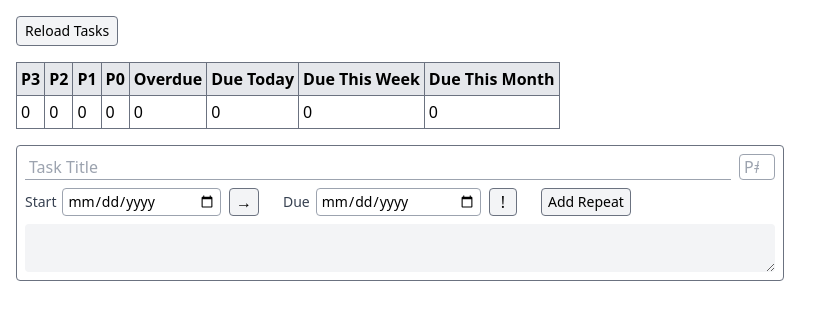
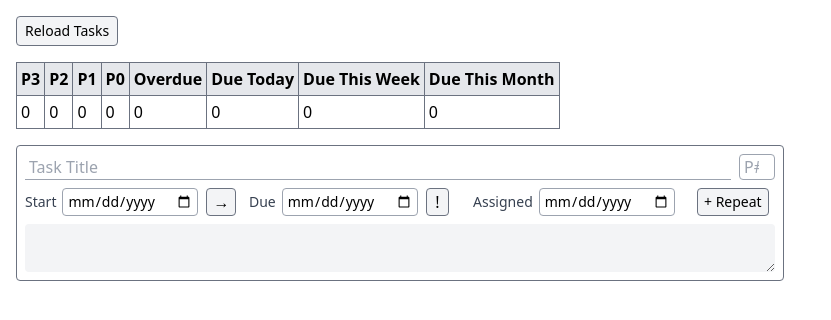
Before and after one commit to karagenit/todo, a Flask app: page / in a window 1280 px wide. Shown: the top 320 px of the page, without its empty margins (0-831 px from the left). Run offline with Flask 3, Linux system fonts and the light colour scheme; some libraries are stand-ins or nearby versions.

Commit message:
Add Assigned Input

```diff
--- a/templates/index.html
+++ b/templates/index.html
@@ -48,18 +48,22 @@
                 {% endif %}
             </div>
             <div class="flex flex-row flex-wrap mb-2 gap-x-6 gap-y-2">
-                <div class="flex flex-row items-center min-w-[220px] flex-1">
+                <div class="flex flex-row items-center min-w-[200px] flex-1">
                     <span class="mr-1.5 text-sm text-gray-700">Start</span>
                     <input class="border rounded border-gray-400 px-1 mr-2 h-7 text-sm flex-grow" type="date" name="start_date" value="{{ task.start_date }}">
                     <button type="submit" name="action_tomorrow" value="true" class="border border-gray-500 bg-gray-100 hover:bg-gray-200 px-1.5 rounded h-7">→</button>
                 </div>
-                <div class="flex flex-row items-center min-w-[220px] flex-1">
+                <div class="flex flex-row items-center min-w-[200px] flex-1">
                     <span class="mr-1.5 text-sm text-gray-700">Due</span>
                     <input class="border rounded border-gray-400 px-1 h-7 text-sm flex-grow" type="date" name="due_date" value="{{ task.due_date }}">
                     <button type="button" onclick="this.parentElement.querySelector('input[name=due_date]').valueAsDate = new Date(new Date().toLocaleDateString())" class="border border-gray-500 bg-gray-100 hover:bg-gray-200 px-1.5 rounded ml-2 h-7 w-7">!</button>
                 </div>
-                <div class="flex flex-row items-center min-w-[110px] flex-1">
-                    <button type="button" onclick="document.getElementById('repeat-row-{{ task.id }}').classList.toggle('hidden')" class="border border-gray-500 bg-gray-100 hover:bg-gray-200 px-1.5 rounded h-7 text-sm">Add Repeat</button>
+                <div class="flex flex-row items-center min-w-[200px] flex-1">
+                    <span class="mr-1.5 text-sm text-gray-700">Assigned</span>
+                    <input class="border rounded border-gray-400 px-1 h-7 text-sm flex-grow" type="date" name="assigned_date" value="{{ task.assigned_date }}">
+                </div>
+                <div class="flex flex-row items-center min-w-[74px] flex-1">
+                    <button type="button" onclick="document.getElementById('repeat-row-{{ task.id }}').classList.toggle('hidden')" class="border border-gray-500 bg-gray-100 hover:bg-gray-200 px-1.5 rounded h-7 text-sm">+ Repeat</button>
                 </div>
             </div>
             <div class="{% if not task.repeat %}hidden{% endif %} flex flex-row flex-wrap mb-2 gap-x-6 gap-y-2" id="repeat-row-{{ task.id }}">
```
